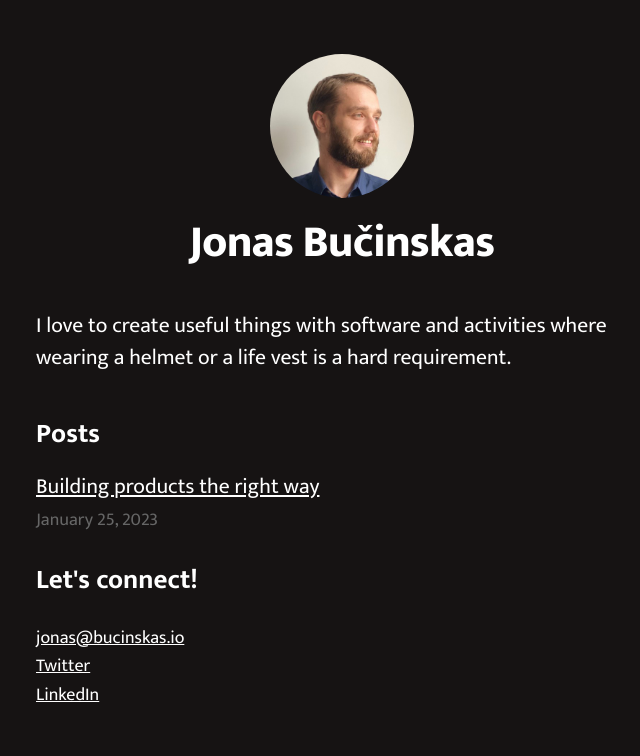
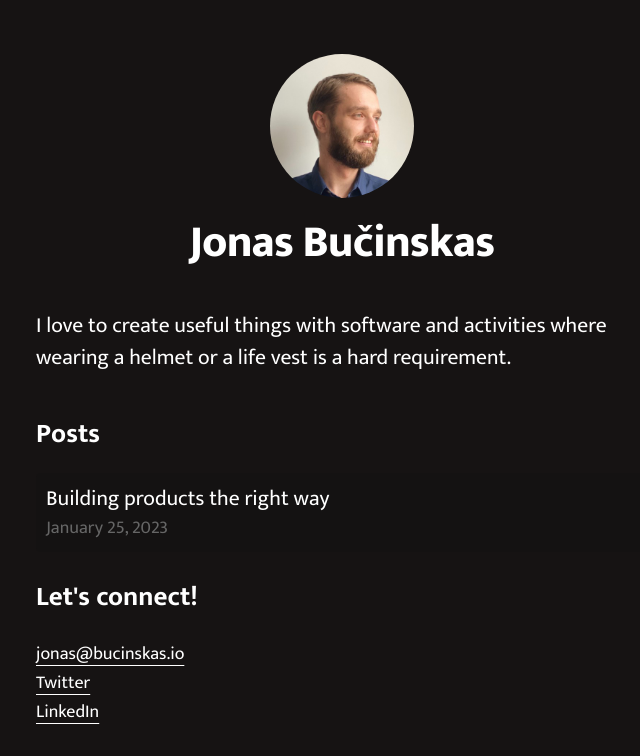
Before and after one commit to bucinskasj/bucinskas-io, a Next.js app: page / in a window 1280 px wide. Shown: the top 756 px of the page, without its empty margins (298-938 px from the left). Built offline with nearby package versions, Linux system fonts and the light colour scheme.

Commit message:
Turning post links into card elements

```diff
--- a/pages/index.js
+++ b/pages/index.js
@@ -21,17 +21,18 @@ export default function Home({ allPostsData }) {
                 className={`${utilStyles.headingMd} ${utilStyles.padding1px}`}
             >
                 <h2 className={utilStyles.headingLg}>Posts</h2>
-                <ul className={utilStyles.list}>
                     {allPostsData.map(({ id, date, title }) => (
-                        <li className={utilStyles.listItem} key={id}>
-                            <Link href={`/posts/${id}`}>{title}</Link>
-                            <br />
-                            <small className={utilStyles.lightText}>
-                                <Date dateString={date} />
-                            </small>
-                        </li>
+                        <Link href={`/posts/${id}`} className={utilStyles.link}>
+                        <div className={utilStyles.postCard}>
+                            <p className={utilStyles.postTitle}>
+                                {title}
+                            </p>
+                            <p className={utilStyles.postDate}>
+                                <Date dateString={date}/>
+                            </p>
+                        </div>
+                        </Link>
                     ))}
-                </ul>
             </section>
         </Layout>
     );
--- a/styles/global.css
+++ b/styles/global.css
@@ -8,11 +8,12 @@ body {
   line-height: 1.6;
   font-size: 18px;
   color: white;
+  background-color: #161313;
 }
 
 * {
   box-sizing: border-box;
-  background-color: #161313;
+  text-underline-position: under;
 }
 
 a {
--- a/styles/utils.module.css
+++ b/styles/utils.module.css
@@ -50,3 +50,28 @@
 .lightText {
   color: #666;
 }
+
+.link {
+  text-decoration: none;
+}
+
+.postCard{
+  margin-top: 20px;
+  padding: 10px;
+  background-color: rgb(0 0 0 / 8%);
+  border-radius: 4px;
+}
+
+.postCard:hover{
+  background-color: rgb(0 0 0 / 30%);
+}
+
+.postTitle{
+  margin: 0;
+}
+
+.postDate{
+  margin: 0;
+  color: #666;
+  font-size: 1rem;
+}
```
